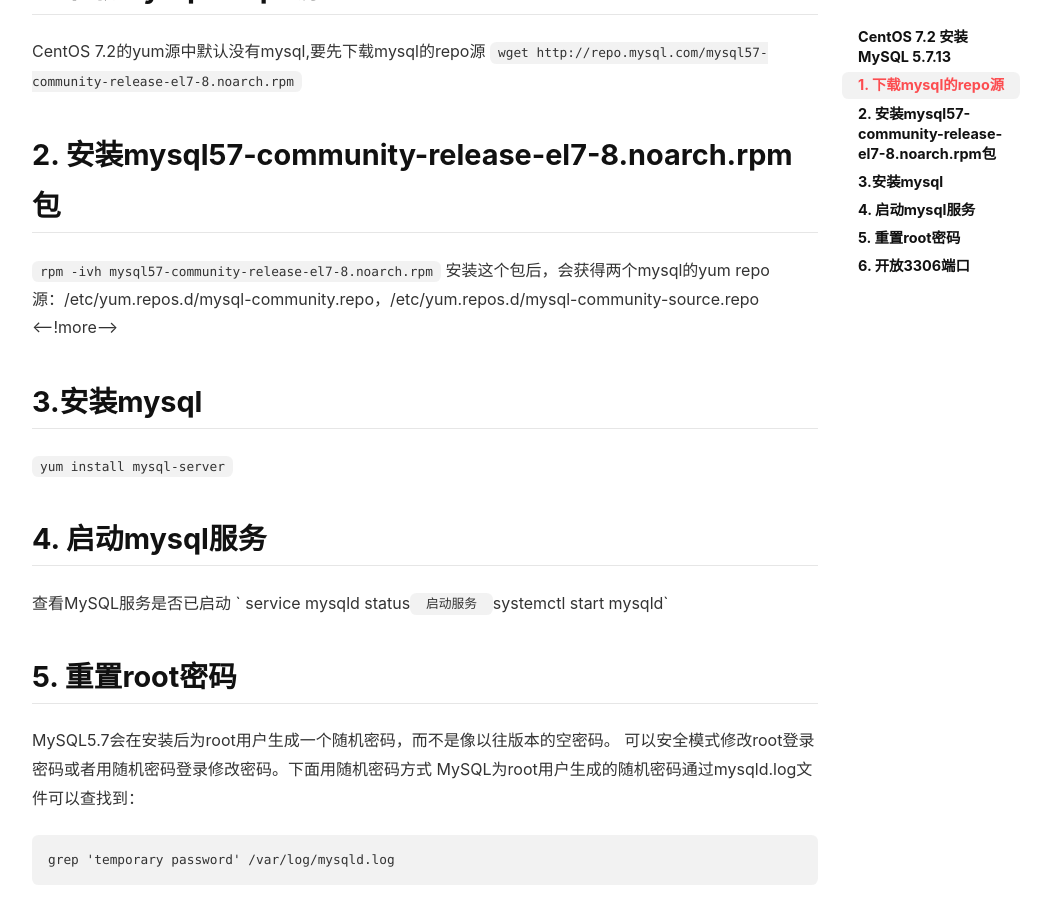
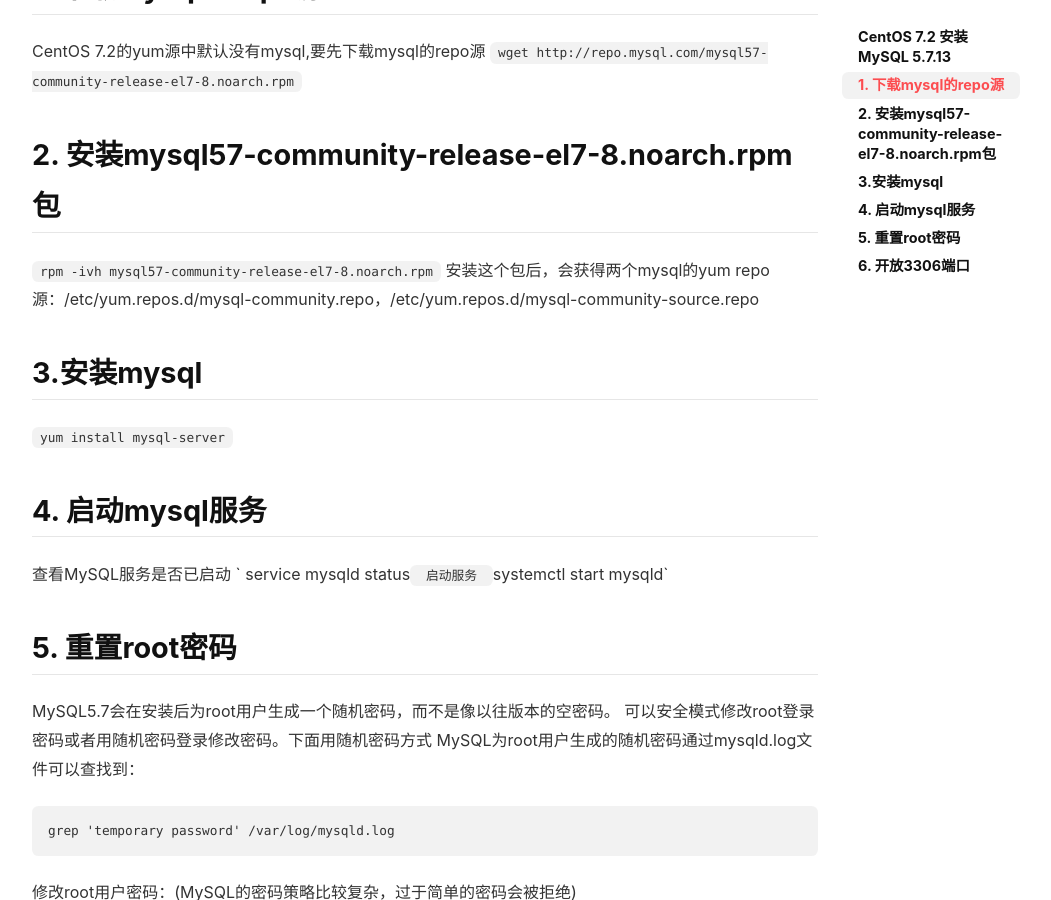
Before and after one commit to Ccccong/Ccccong.github.io, a Jekyll site: the page built from _posts/2018-05-18-Linux安装MySQL.md, in a window 1280 px wide and 900 px high, scrolled down 375 px. Shown: the whole window, without its empty margins (105-1156 px from the left). Built offline with Jekyll 4.4.1, drawn with Linux system fonts in a browser that asks for light colours; nearby versions of some CDN libraries.

Commit message:
添加<!--more-->

```diff
--- a/_posts/2018-05-18-Linux安装MySQL.md
+++ b/_posts/2018-05-18-Linux安装MySQL.md
@@ -12,7 +12,7 @@
 ## 2. 安装mysql57-community-release-el7-8.noarch.rpm包
 `rpm -ivh mysql57-community-release-el7-8.noarch.rpm`
 安装这个包后，会获得两个mysql的yum repo源：/etc/yum.repos.d/mysql-community.repo，/etc/yum.repos.d/mysql-community-source.repo
-<--!more-->
+<!--more-->
 ## 3.安装mysql
 `yum install mysql-server`
 ## 4. 启动mysql服务
```
